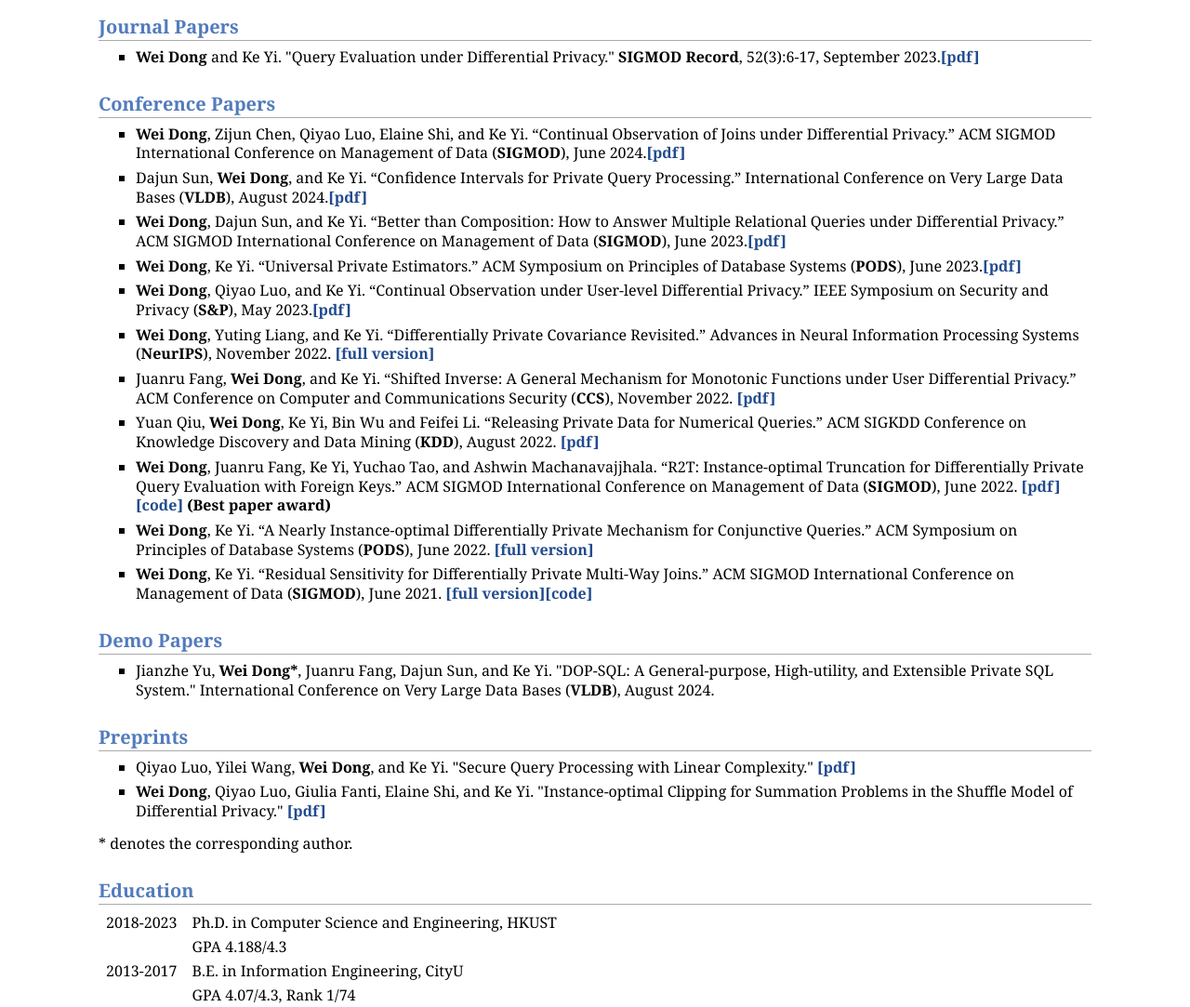
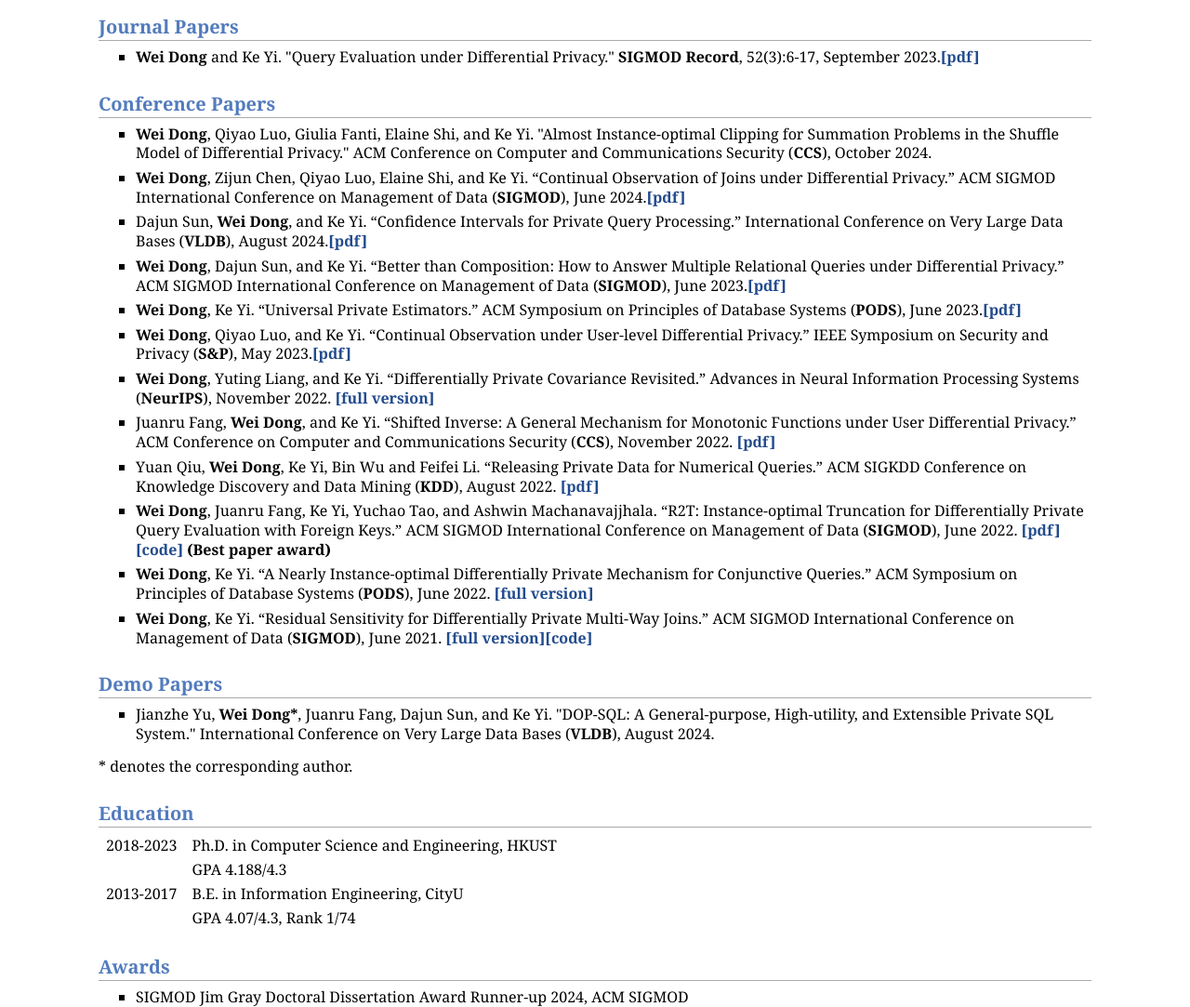
Before and after one commit to wdongac/wdongac.github.io, a plain HTML site: page index.html in a window 1280 px wide. Shown: the part 448-1531 px from the top of the page at 93% size. Drawn offline with Linux system fonts and the light colour scheme.

Commit message:
Update index.html

```diff
--- a/index.html
+++ b/index.html
@@ -53,6 +53,7 @@
 
         <h2>Conference Papers</h2>
         <ul>
+        <li><p><b>Wei Dong</b>, Qiyao Luo, Giulia Fanti, Elaine Shi, and Ke Yi. "Almost Instance-optimal Clipping for Summation Problems in the Shuffle Model of Differential Privacy." ACM Conference on Computer and Communications Security (<b>CCS</b>), October 2024.</p>
         <li><p><b>Wei Dong</b>, Zijun Chen, Qiyao Luo, Elaine Shi, and Ke Yi. “Continual Observation of Joins under Differential Privacy.” ACM SIGMOD International Conference on Management of Data (<b>SIGMOD</b>), June 2024.<a href="https://www.cse.ust.hk/~yike/DynamicJoinDP.pdf"><b>[pdf]</b></a></p>
         </li>
         <li><p>Dajun Sun, <b>Wei Dong</b>, and Ke Yi. “Confidence Intervals for Private Query Processing.” International Conference on Very Large Data Bases (<b>VLDB</b>), August 2024.<a href="https://dl.acm.org/doi/pdf/10.14778/3632093.3632102"><b>[pdf]</b></a></p>
@@ -82,11 +83,6 @@
         <li><p>Jianzhe Yu, <b>Wei Dong*</b>, Juanru Fang, Dajun Sun, and Ke Yi. "DOP-SQL: A General-purpose, High-utility, and Extensible Private SQL System." International Conference on Very Large Data Bases (<b>VLDB</b>), August 2024.</p>
         </ul>
 
-        <h2>Preprints</h2>
-        <ul>
-        <li><p>Qiyao Luo, Yilei Wang, <b>Wei Dong</b>, and Ke Yi. "Secure Query Processing with Linear Complexity." <a href="https://arxiv.org/pdf/2403.13492"><b>[pdf]</b></a></p>
-        <li><p><b>Wei Dong</b>, Qiyao Luo, Giulia Fanti, Elaine Shi, and Ke Yi. "Instance-optimal Clipping for Summation Problems in the Shuffle Model of Differential Privacy." <a href="https://arxiv.org/pdf/2403.10116"><b>[pdf]</b></a></p>
-        </ul>
         * denotes the corresponding author.
 
         <h2>Education</h2>
```
